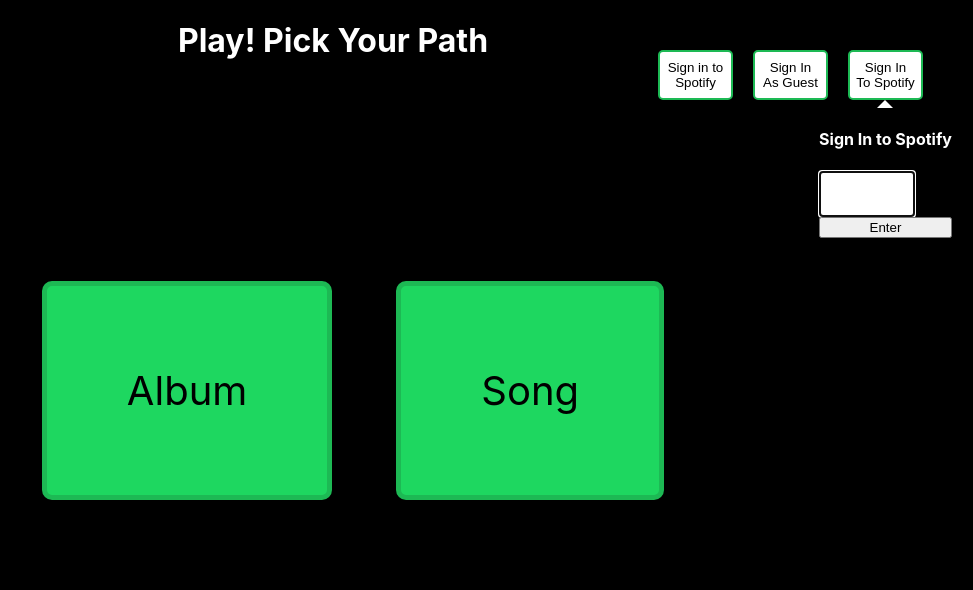
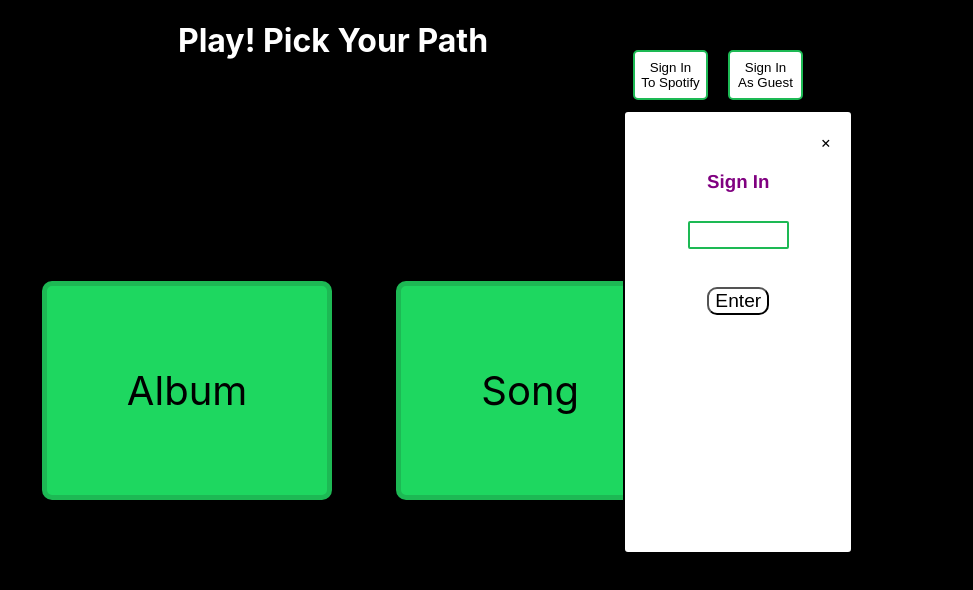
Before and after one commit to ak942/musiqle-front-end, a React (Create React App) app: page / in a window 1280 px wide. Both pictures are taken after a click on the button "Sign In To Spotify". Shown: the top 590 px of the page, without its empty margins (307-1280 px from the left). Built offline with nearby package versions, Linux system fonts and the light colour scheme.

Commit message:
update the pop up buttons to modal

```diff
--- a/src/App.js
+++ b/src/App.js
@@ -20,7 +20,11 @@ function App() {
   const [score, setScore] = useState(userinfo[0].score)
   const [totalScore, setTotalScore] = useState(userinfo[0].totalScore)
   const [streak, setStreak] = useState(userinfo[0].streak)
+  const [user, setUser] = useState(null)
 
+  const findUser = (newuser)=> {
+      setUser(newuser)
+  }
   const increaseCurrentScore = (attemptsLeft) => {
     setScore(score + points[attemptsLeft])
   }
@@ -47,7 +51,7 @@ function App() {
         <Route
           exact path="/"
           element={
-            <Home />
+            <Home user={user} findUser = {findUser}/>
           }
         />
         <Route
--- a/src/components/Home.js
+++ b/src/components/Home.js
@@ -5,7 +5,7 @@ import GuestSignIn from "./GuestSignIn";
 import SpotifyLoginIn from "./SpotifyLoginIn";
 import SpotifyPopUp from './SpotifyPopUp'
 
-const Home = () => {
+const Home = ({user, findUser}) => {
     const [clicked, setClicked] = React.useState(false)
 
     const spotifyClick = ()=> {
@@ -18,12 +18,17 @@ const Home = () => {
         <div className="home">
             <h1 className="welcome-header">Play! Pick Your Path</h1>
             <div className="right">
+                {user? `Welcome back ${user.toUpperCase()}` :
+                <div>
                 <button className="circular signin" onClick={spotifyClick}>
-                    Sign in to Spotify
+                    Sign In To Spotify
                 </button>
-                {clicked? <SpotifyPopUp closeCallBack={close}/> : null}
-                <SpotifyLoginIn/>
-                <GuestSignIn/>
+                <button className="circular signin" onClick={spotifyClick}>
+                    Sign In As Guest
+                </button>
+                </div>
+                }
+                {clicked? <SpotifyPopUp closeCallBack={close} findUser={findUser}/> : null}
             </div>
             <br />
             <ul className="link-container">
--- a/src/components/SpotifyLoginIn.js
+++ b/src/components/SpotifyLoginIn.js
@@ -3,12 +3,13 @@ import { useState } from 'react'
 import Popup from 'reactjs-popup'
 import './guestsignin.css'
 
-const SpotifyLoginIn = () => {
+const SpotifyLoginIn = ({findUser}) => {
 
     const [user, setUser] = useState("")
     const handleSubmit = (event) => {
         event.preventDefault()
         console.log(user)
+        findUser(user)
         setUser("")
     }
 
@@ -37,7 +38,7 @@ const SpotifyLoginIn = () => {
                         type="submit"
                         className="user-submit-btn"
                         // onClick={handleSubmit}
-                        onClick = {()=> close()}
+                        onClick = {handleSubmit}
                         >
                         Enter
                     </button>
--- a/src/components/SpotifyPopUp.js
+++ b/src/components/SpotifyPopUp.js
@@ -1,7 +1,19 @@
-import React from "react";
+import {useState} from "react";
 import './spotifypopup.css'
 
-const SpotifyPopUp = ({closeCallBack}) => {
+const SpotifyPopUp = ({closeCallBack, findUser}) => {
+    const [user, setUser] = useState("")
+    const handleSubmit = (event) => {
+        event.preventDefault()
+        console.log(user)
+        findUser(user)
+        setUser("")
+        closeCallBack()
+    }
+
+    const handleChange = (event) => {
+        setUser(event.target.value);
+    };
 
     return (
     <div className="modal">
@@ -11,11 +23,19 @@ const SpotifyPopUp = ({closeCallBack}) => {
             </span>
             <form className="user-form">
                 <h3 className="header">Sign In</h3>
-                <input type="text" name="name" placeholder="name" className="popup-input"/>
+                <input
+                        type="text"
+                        name="answer"
+                        value={user}
+                        onChange={handleChange}
+                        placeholder='username'
+                        required
+                        className="popup-input"/>
                 <br />
+
                 <button
                     className="spotify-submit-btn"
-                    // onClick={handleSubmit}
+                    onClick={handleSubmit}
                     >
                     Enter
                 </button>
```
